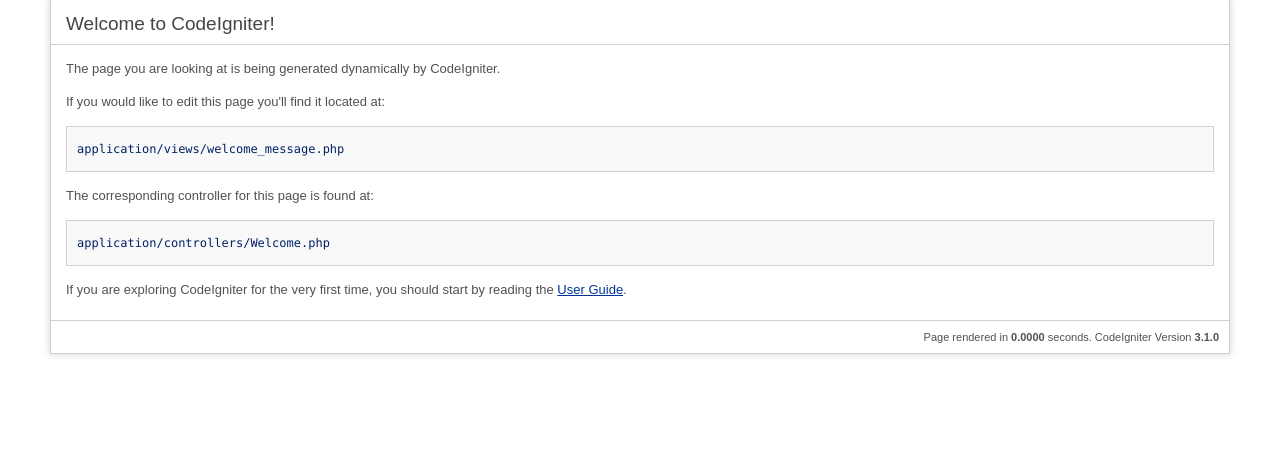
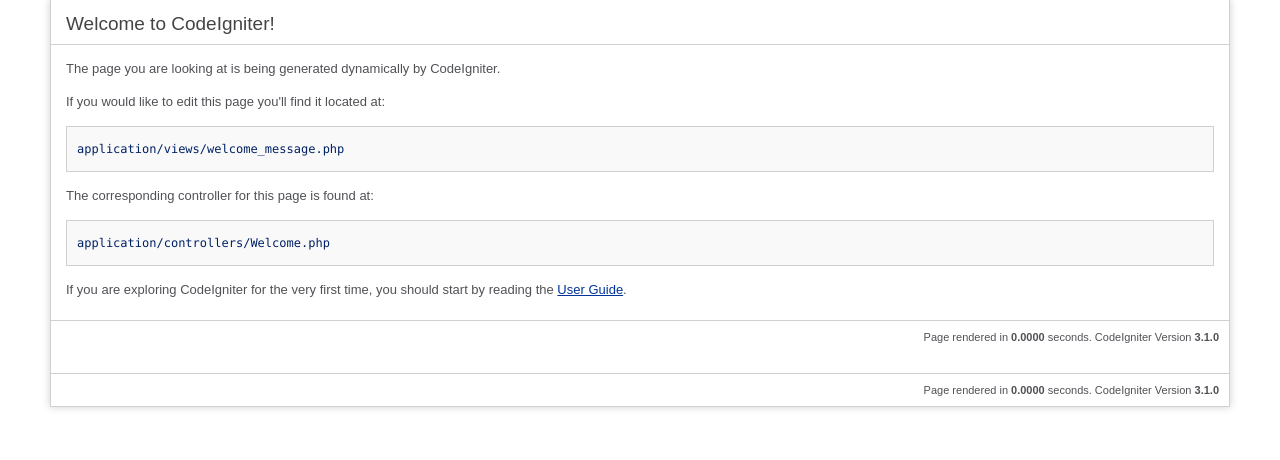
Before and after one commit to devweb18/sim-hotel, a CodeIgniter app: page /peg_smk_muhiwon/index.php/welcome/index in a window 1280 px wide. Shown: the part 41-501 px from the top of the page. Run offline with CodeIgniter, Linux system fonts and the light colour scheme.

Commit message:
master
<p class="footer">Page rendered in <strong>{elapsed_time}</strong> seconds. <?php echo  (ENVIRONMENT === 'development') ?  'CodeIgniter Version <strong>' . CI_VERSION . '</strong>' : '' ?></p>

```diff
--- a/application/views/welcome_message.php
+++ b/application/views/welcome_message.php
@@ -83,6 +83,7 @@ defined('BASEPATH') OR exit('No direct script access allowed');
 	</div>
 
 	<p class="footer">Page rendered in <strong>{elapsed_time}</strong> seconds. <?php echo  (ENVIRONMENT === 'development') ?  'CodeIgniter Version <strong>' . CI_VERSION . '</strong>' : '' ?></p>
+	<p class="footer">Page rendered in <strong>{elapsed_time}</strong> seconds. <?php echo  (ENVIRONMENT === 'development') ?  'CodeIgniter Version <strong>' . CI_VERSION . '</strong>' : '' ?></p>
 </div>
 
 </body>
```
